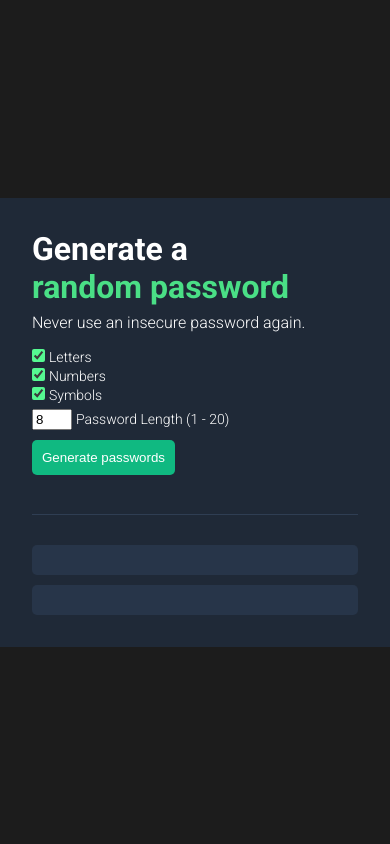
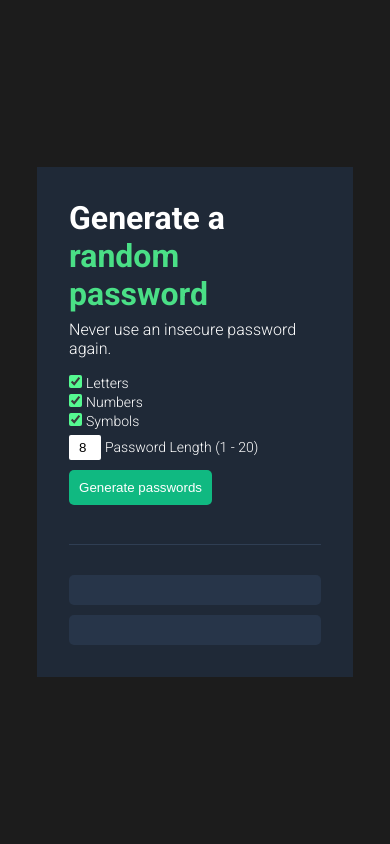
Before and after one commit to cnnsilveira/password-generator, a PHP site: page / in a window 390 px wide. Run offline with PHP 8.4, Linux system fonts and the light colour scheme.

Commit message:
final adjustments

```diff
--- a/css/style.css
+++ b/css/style.css
@@ -1,6 +1,7 @@
 @import url('https://fonts.googleapis.com/css2?family=Roboto:ital,wght@0,100;0,300;0,400;0,500;0,700;0,900;1,100;1,300;1,400;1,500;1,700;1,900&display=swap');
 
 * {
+    box-sizing: border-box;
     margin: 0;
     /* border: 1px solid; */
 }
@@ -51,6 +52,10 @@ main {
 }
 .length-wrap input {
     width: 32px;
+    border-radius: 2px;
+    background: #fff;
+    border: none;
+    padding: 5px 0 5px 10px;
 }
 .msg-wrap {
     margin-top: 10px;
@@ -110,6 +115,9 @@ footer * {
 
 
 @media screen and (max-width: 500px) {
+    main {
+        padding: 0 5%;
+    }
     .btn-wrap {
         margin: 10px 0;
     }
@@ -124,21 +132,3 @@ footer * {
         margin: 30px 0 10px;
     }
 }
-/*
-@media screen and (max-width: 300px) {
-    .main-container > div:first-child {
-        height: 60px;
-    }
-    .btn-wrap {
-        margin-top: 40px;
-    }
-}
-@media screen and (max-width: 230px) {
-    .main-container > div:first-child {
-        height: 50px;
-    }
-    .btn-wrap {
-        margin-top: 50px;
-    }
-}
-*/
```
